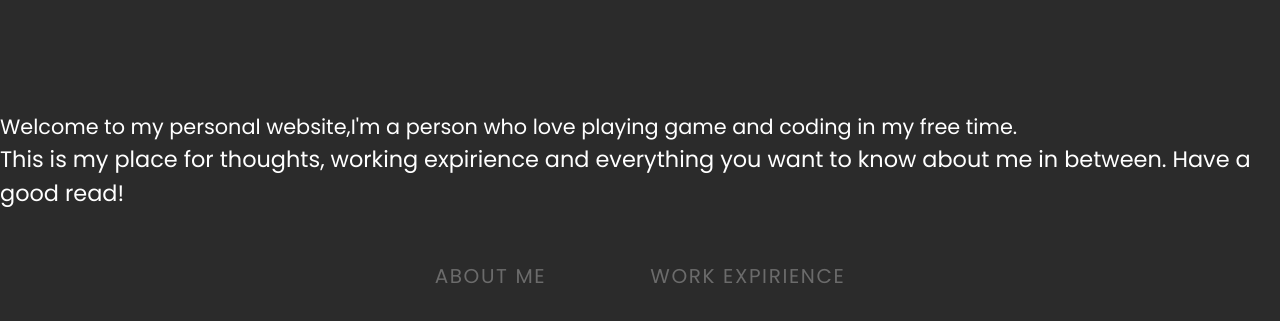
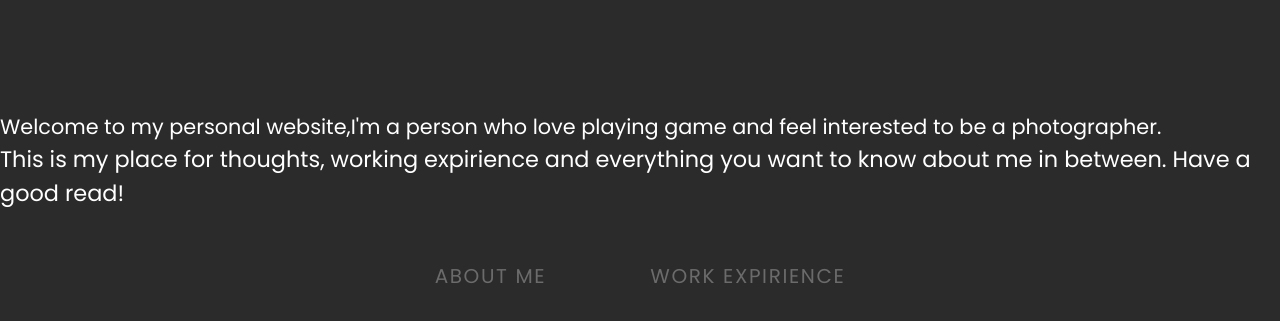
Before and after one commit to Jeremiahpang/Jeremiah, a plain HTML site: page index.html in a window 1280 px wide. Shown: the part 179-500 px from the top of the page. Drawn offline with nearby package versions, Linux system fonts and the light colour scheme.

Commit message:
Update index.html

```diff
--- a/index.html
+++ b/index.html
@@ -17,7 +17,7 @@
         </div>
         <div class="mid-container">
             <p class="Text-2">
-                Welcome to my personal website,I'm a person who love playing game and coding in my free time.
+                Welcome to my personal website,I'm a person who love playing game and feel interested to be a photographer.
             </p>
             <p class="Text-3">
                 This is my place for thoughts, working expirience and everything you want to know about me in between.
@@ -48,4 +48,5 @@
         <script nomodule src="https://unpkg.com/ionicons@7.1.0/dist/ionicons/ionicons.js"></script>
         <script src="index.js"></script>
     </body>
+
     </html>
```
